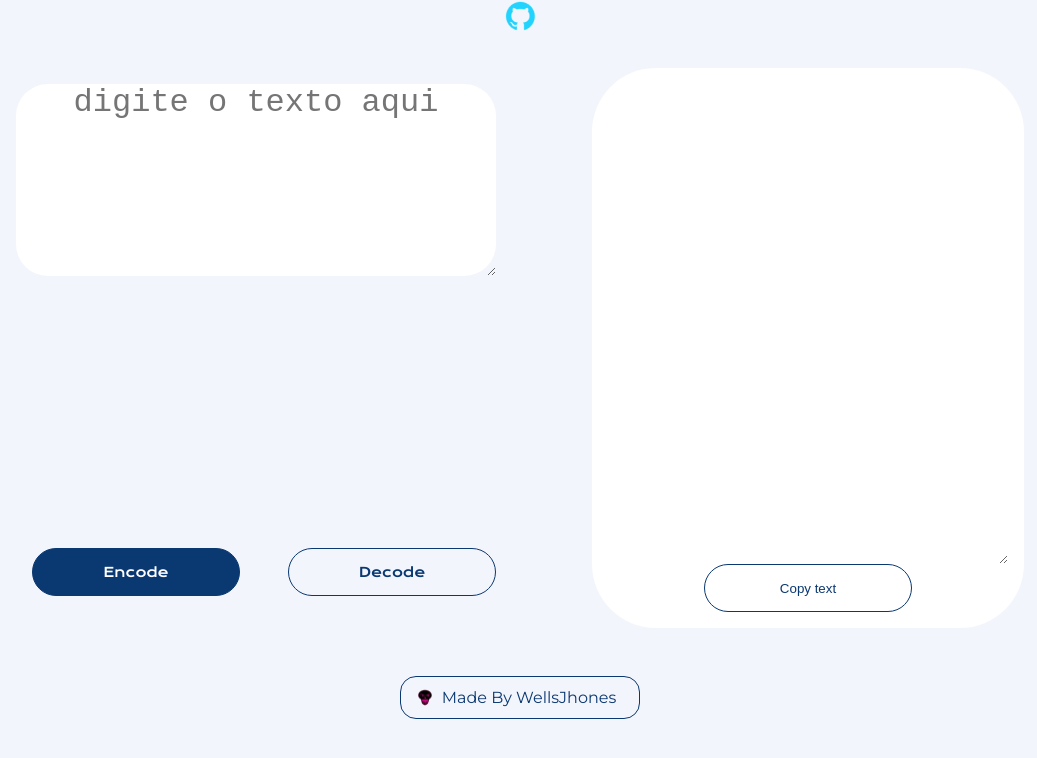
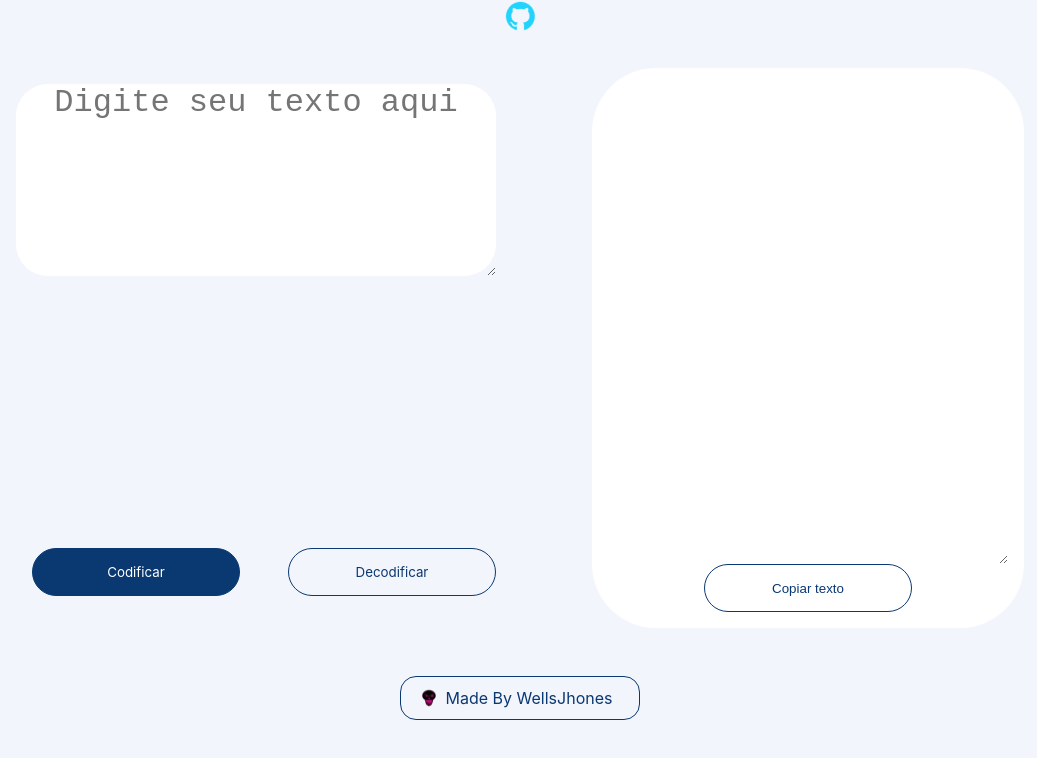
Before and after one commit to WellsJhones/challenge-encriptador, a plain HTML site: page index.html in a window 1280 px wide. Shown: the whole page, without its empty margins (120-1157 px from the left). Drawn offline with nearby package versions, Linux system fonts and the light colour scheme.

Commit message:
language update & font

```diff
--- a/index.html
+++ b/index.html
@@ -17,17 +17,19 @@
         <div class="input__and__buttons">
           <textarea
             class="text__input"
-            placeholder="digite o texto aqui"
+            placeholder="Digite seu texto aqui"
           ></textarea>
           <div class="div_buttons">
-            <button onclick="codify()" class="button__encode">Encode</button>
-            <button onclick="decodify()" class="button__decode">Decode</button>
+            <button onclick="codify()" class="button__encode">Codificar</button>
+            <button onclick="decodify()" class="button__decode">
+              Decodificar
+            </button>
           </div>
         </div>
         <div class="h3_field">
           <textarea id="text__output" ="text" class="show"></textarea>
 
-          <button onclick="copy()" id="button__h3">Copy text</button>
+          <button onclick="copy()" id="button__h3">Copiar texto</button>
         </div>
       </section>
     </main>
--- a/styles/style.css
+++ b/styles/style.css
@@ -3,7 +3,7 @@
     --color-cian: rgb(148, 0, 255);
     --color-purple: rgb(174, 210, 255);
     --primary-font: 'Krona One', sans-serif;
-    --secondary-font: 'Montserrat', sans-serif;
+    --secondary-font: 'Inter', sans-serif;
 }
 *{
     margin: 0;
@@ -48,7 +48,7 @@ body{
 }
 
 .button__encode{
-    font-family: var(--primary-font);
+    font-family: var(--secondary-font);
     color: white;
     background-color: #0A3871;
     border: 0.1rem solid #0A3871;
@@ -65,7 +65,7 @@ body{
     transition: 0.5s;
 }
 .button__decode{
-    font-family: var(--primary-font);
+    font-family: var(--secondary-font);
     color: #0A3871;
     background-color: #F3F5FC;
     border: 0.1rem solid #0A3871;
```
